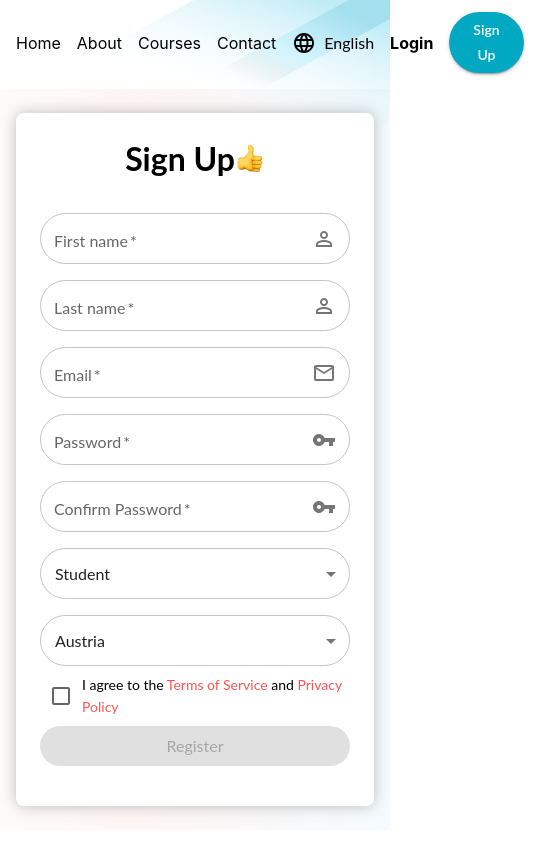
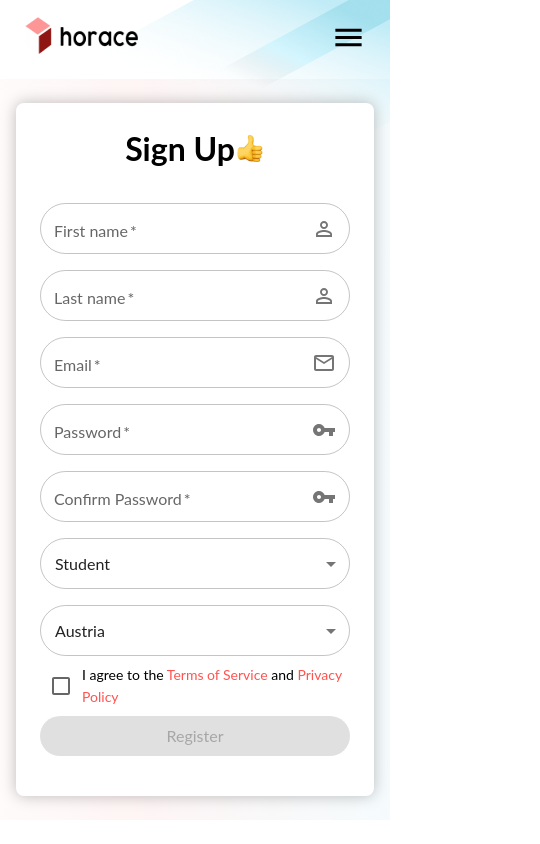
Before and after one commit to babaphemy/horace-lms, a Next.js app: page /sign-up in a window 390 px wide. Shown: the top 844 px of the page, 540 px wide, since content can reach past the window. Built offline with nearby package versions, Linux system fonts and the light colour scheme.

Commit message:
added the header for mobile view

```diff
--- a/components/Header.tsx
+++ b/components/Header.tsx
@@ -6,19 +6,56 @@ import {
 	Link as MuiLink,
 	Typography,
 	Button,
+	IconButton,
+	Drawer,
 } from '@mui/material';
 import Image from 'next/image';
 import NextLink from 'next/link';
 import logo from '../assets/img/logo.png';
 import LanguageIcon from '@mui/icons-material/Language';
 import TopBg from './TopBg';
+import MenuIcon from '@mui/icons-material/Menu';
 
 const Header = () => {
+	const [open, setOpen] = React.useState(false);
 	return (
 		<>
 			<TopBg />
 			<Box sx={headerStyles.container}>
 				<Container maxWidth="lg">
+					<Box sx={headerStyles.drawerContainer}>
+						<Image
+							src={logo}
+							alt="logo"
+							width={150}
+							height={50}
+							style={headerStyles.logo}
+						/>
+						<IconButton
+							edge="start"
+							color="inherit"
+							aria-label="menu"
+							onClick={() => setOpen(true)}
+						>
+							<MenuIcon fontSize="large" />
+						</IconButton>
+						<Drawer anchor="right" open={open} onClose={() => setOpen(false)}>
+							<List sx={headerStyles.flexList}>
+								<NextLink href="/" passHref>
+									<MuiLink>Home</MuiLink>
+								</NextLink>
+								<NextLink href="/" passHref>
+									<MuiLink>About</MuiLink>
+								</NextLink>
+								<NextLink href="/" passHref>
+									<MuiLink>Courses</MuiLink>
+								</NextLink>
+								<NextLink href="/" passHref>
+									<MuiLink>Contact</MuiLink>
+								</NextLink>
+							</List>
+						</Drawer>
+					</Box>
 					<Box sx={headerStyles.flexHeader}>
 						<Box sx={headerStyles.flexHeader}>
 							<Image
@@ -74,7 +111,7 @@ const headerStyles = {
 		position: 'relative',
 	},
 	flexHeader: {
-		display: 'flex',
+		display: { xs: 'none', sm: 'none', md: 'flex' },
 		justifyContent: 'space-between',
 		alignItems: 'center',
 		px: 0,
@@ -133,4 +170,10 @@ const headerStyles = {
 			background: '#000',
 		},
 	},
+	drawerContainer: {
+		display: { xs: 'flex', sm: 'flex', md: 'none' },
+		justifyContent: 'space-between',
+		alignItems: 'center',
+		px: 0,
+	},
 };
--- a/pages/sign-up/index.tsx
+++ b/pages/sign-up/index.tsx
@@ -332,7 +332,7 @@ const SignUp = () => {
 									src={subtract}
 									alt="logo"
 									width={'500rem'}
-									height={'700rem'}
+									height={'750rem'}
 									style={{
 										position: 'absolute',
 										bottom: 0,
```
